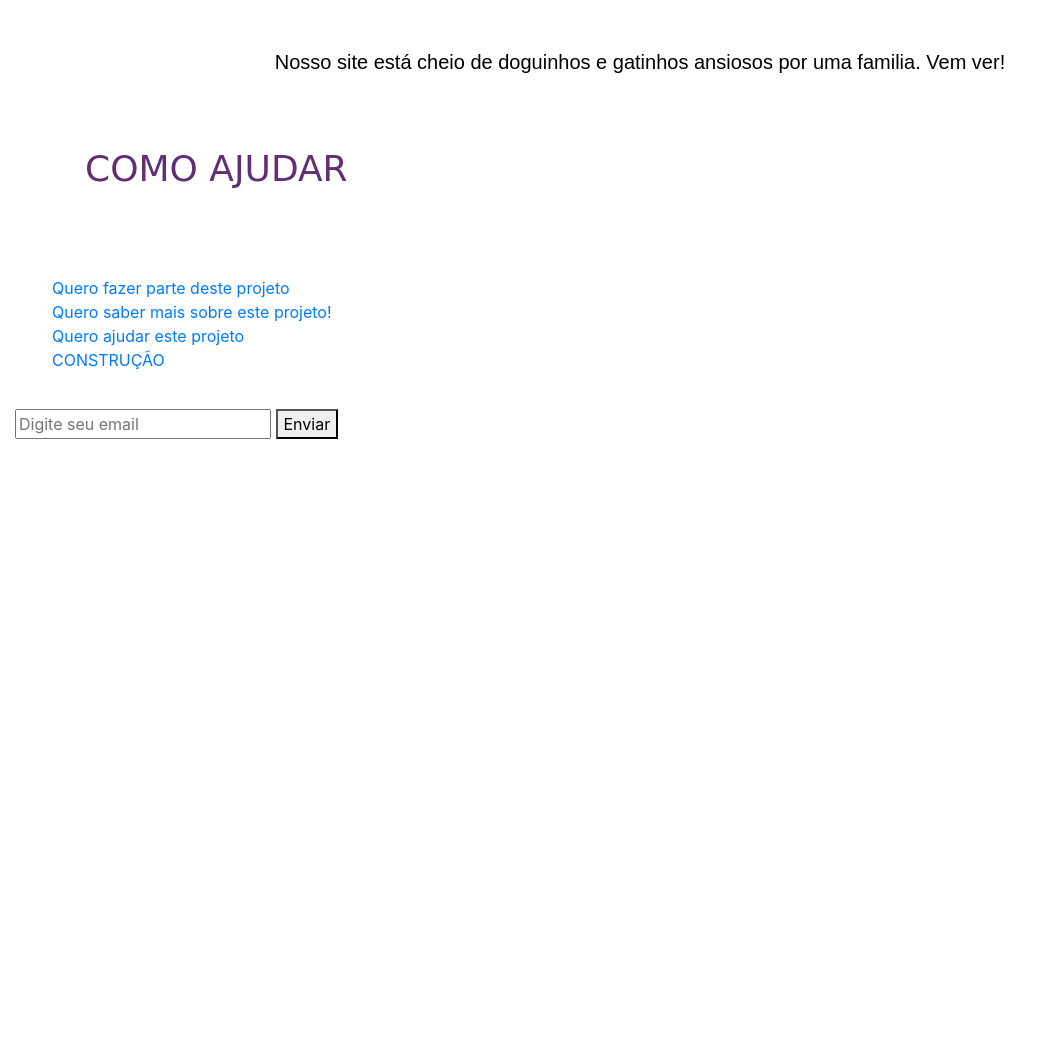
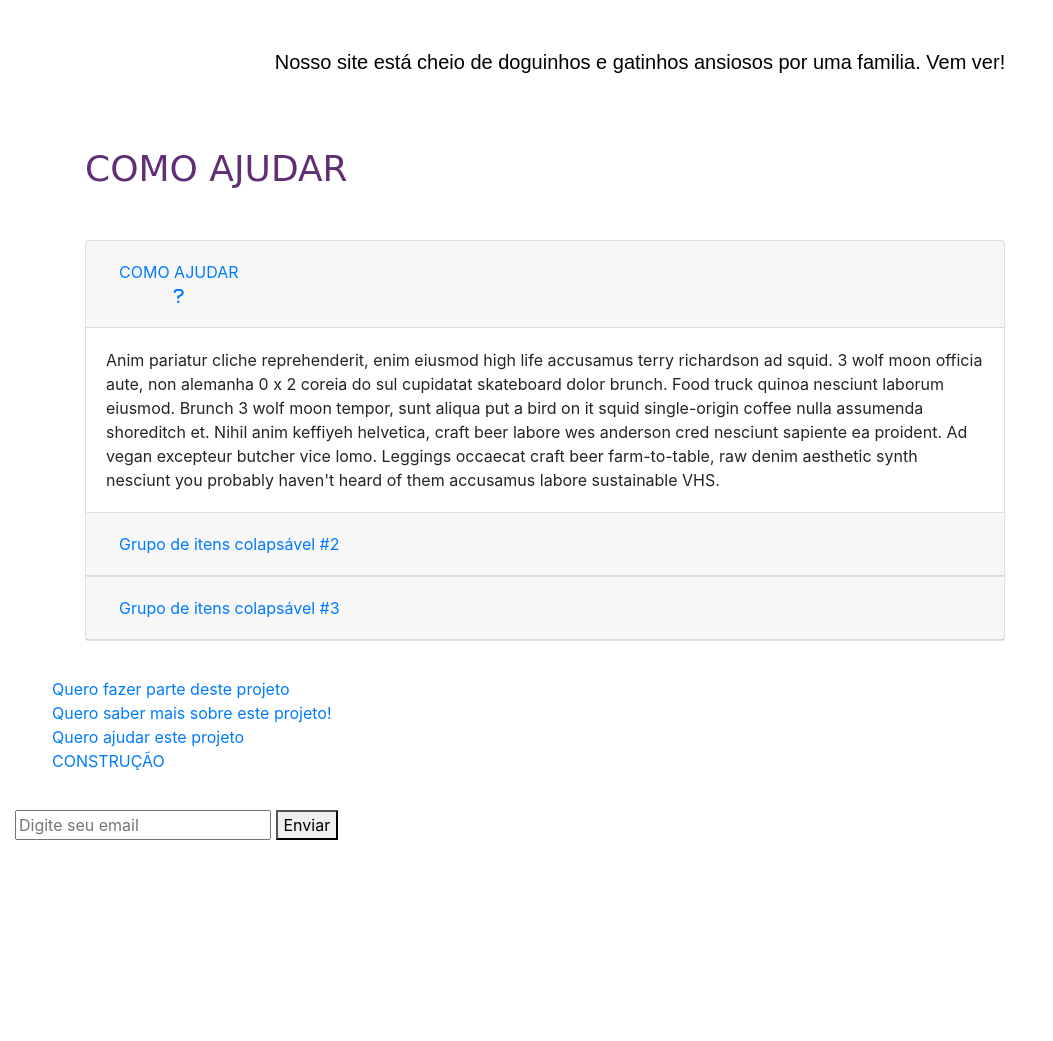
Before and after one commit to Millenapires32/Tcc, a PHP site: page /sistema.html in a window 1280 px wide. Shown: the part 1402-2443 px from the top of the page, without its empty margins (0-1053 px from the left). Before the commit the page ends 1841 px from the top, so only its background shows below. Run offline with PHP 8.4, Linux system fonts and the light colour scheme; some web fonts are replaced.

Commit message:
como ajudar

```diff
--- a/css/style.css
+++ b/css/style.css
@@ -91,6 +91,9 @@
     text-align: left;
     color: #612f74;
 }
+.flex-center{
+    align-items: center;
+}
 .rodape{
     background-image: url();
     background-size: cover;
--- a/sistema.html
+++ b/sistema.html
@@ -110,6 +110,57 @@
           </div>
         </div>
       </div>
+      <div class="row flex-center">
+        <div class="col-md-10">
+          <div class="accordion" id="accordionExample">
+            <div class="card">
+              <div class="card-header" id="headingOne">
+                <h5 class="mb-0">
+                  <button class="btn btn-link" type="button" data-toggle="collapse" data-target="#collapseOne" aria-expanded="true" aria-controls="collapseOne"> COMO AJUDAR
+                  <div class="circle-icon">
+                    <i class="fa fa-question"></i>
+                  </div>
+                  </button>
+                </h5>
+              </div>
+
+              <div id="collapseOne" class="collapse show" aria-labelledby="headingOne" data-parent="#accordionExample">
+                <div class="card-body">
+                  Anim pariatur cliche reprehenderit, enim eiusmod high life accusamus terry richardson ad squid. 3 wolf moon officia aute, non alemanha 0 x 2 coreia do sul cupidatat skateboard dolor brunch. Food truck quinoa nesciunt laborum eiusmod. Brunch 3 wolf moon tempor, sunt aliqua put a bird on it squid single-origin coffee nulla assumenda shoreditch et. Nihil anim keffiyeh helvetica, craft beer labore wes anderson cred nesciunt sapiente ea proident. Ad vegan excepteur butcher vice lomo. Leggings occaecat craft beer farm-to-table, raw denim aesthetic synth nesciunt you probably haven't heard of them accusamus labore sustainable VHS.
+                </div>
+              </div>
+            </div>
+            <div class="card">
+              <div class="card-header" id="headingTwo">
+                <h5 class="mb-0">
+                  <button class="btn btn-link collapsed" type="button" data-toggle="collapse" data-target="#collapseTwo" aria-expanded="false" aria-controls="collapseTwo">
+                    Grupo de itens colapsável #2
+                  </button>
+                </h5>
+              </div>
+              <div id="collapseTwo" class="collapse" aria-labelledby="headingTwo" data-parent="#accordionExample">
+                <div class="card-body">
+                  Anim pariatur cliche reprehenderit, enim eiusmod high life accusamus terry richardson ad squid. 3 wolf moon officia aute, non cupidatat skateboard dolor brunch. Food truck quinoa nesciunt laborum eiusmod. Brunch 3 wolf moon tempor, sunt aliqua put a bird on it squid single-origin coffee nulla assumenda shoreditch et. Nihil anim keffiyeh helvetica, craft beer labore wes anderson cred nesciunt sapiente ea proident. Ad vegan excepteur butcher vice lomo. Leggings occaecat craft beer farm-to-table, raw denim aesthetic synth nesciunt you probably haven't heard of them accusamus labore sustainable VHS.
+                </div>
+              </div>
+            </div>
+            <div class="card">
+              <div class="card-header" id="headingThree">
+                <h5 class="mb-0">
+                  <button class="btn btn-link collapsed" type="button" data-toggle="collapse" data-target="#collapseThree" aria-expanded="false" aria-controls="collapseThree">
+                    Grupo de itens colapsável #3
+                  </button>
+                </h5>
+              </div>
+              <div id="collapseThree" class="collapse" aria-labelledby="headingThree" data-parent="#accordionExample">
+                <div class="card-body">
+                  Anim pariatur cliche reprehenderit, enim eiusmod high life accusamus terry richardson ad squid. 3 wolf moon officia aute, non cupidatat skateboard dolor brunch. Food truck quinoa nesciunt laborum eiusmod. Brunch 3 wolf moon tempor, sunt aliqua put a bird on it squid single-origin coffee nulla assumenda shoreditch et. Nihil anim keffiyeh helvetica, craft beer labore wes anderson cred nesciunt sapiente ea proident. Ad vegan excepteur butcher vice lomo. Leggings occaecat craft beer farm-to-table, raw denim aesthetic synth nesciunt you probably haven't heard of them accusamus labore sustainable VHS.
+                </div>
+              </div>
+            </div>
+          </div>
+        </div>
+      </div>
       </div>
       <!--Rodapé-->
         <div class="rodape">
```
